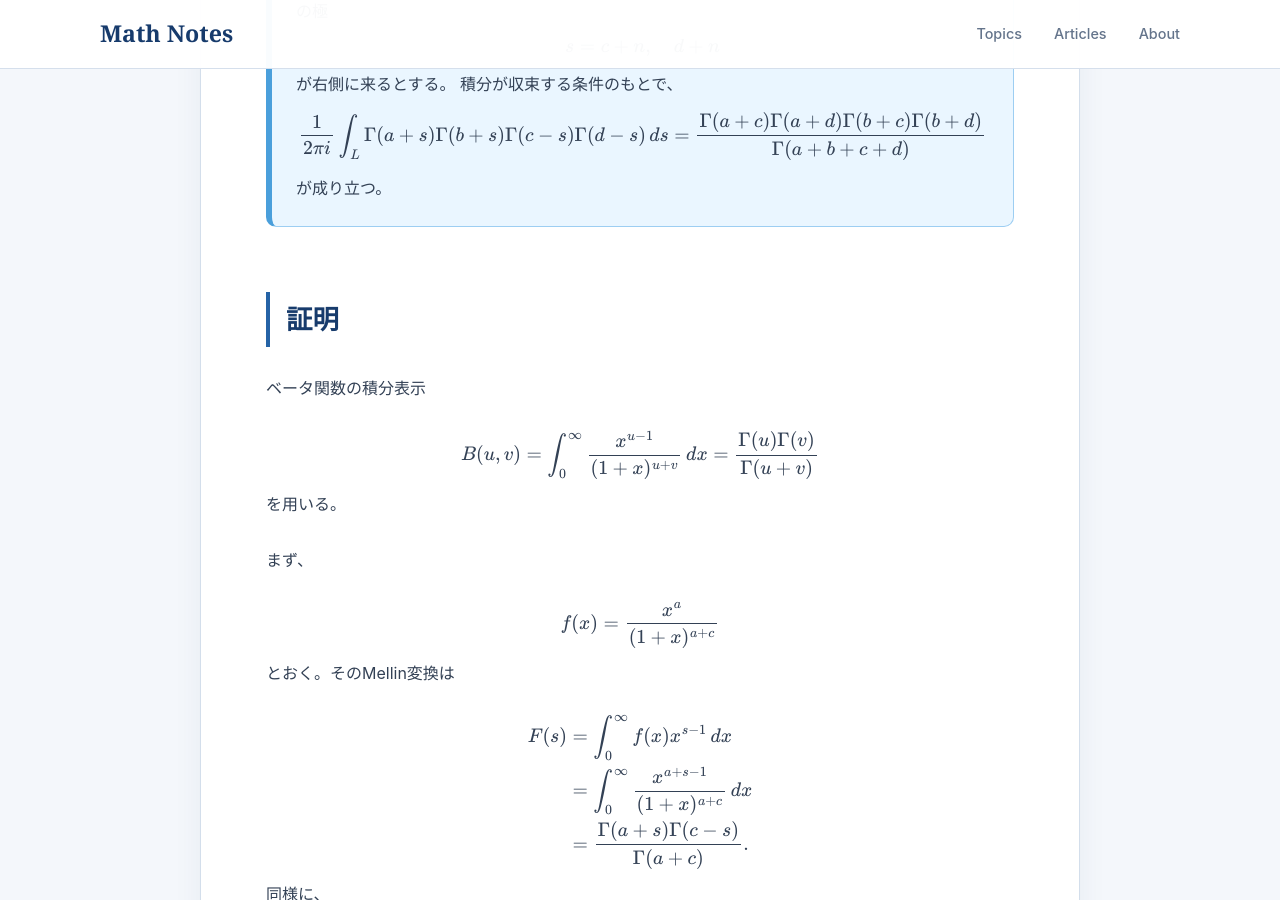
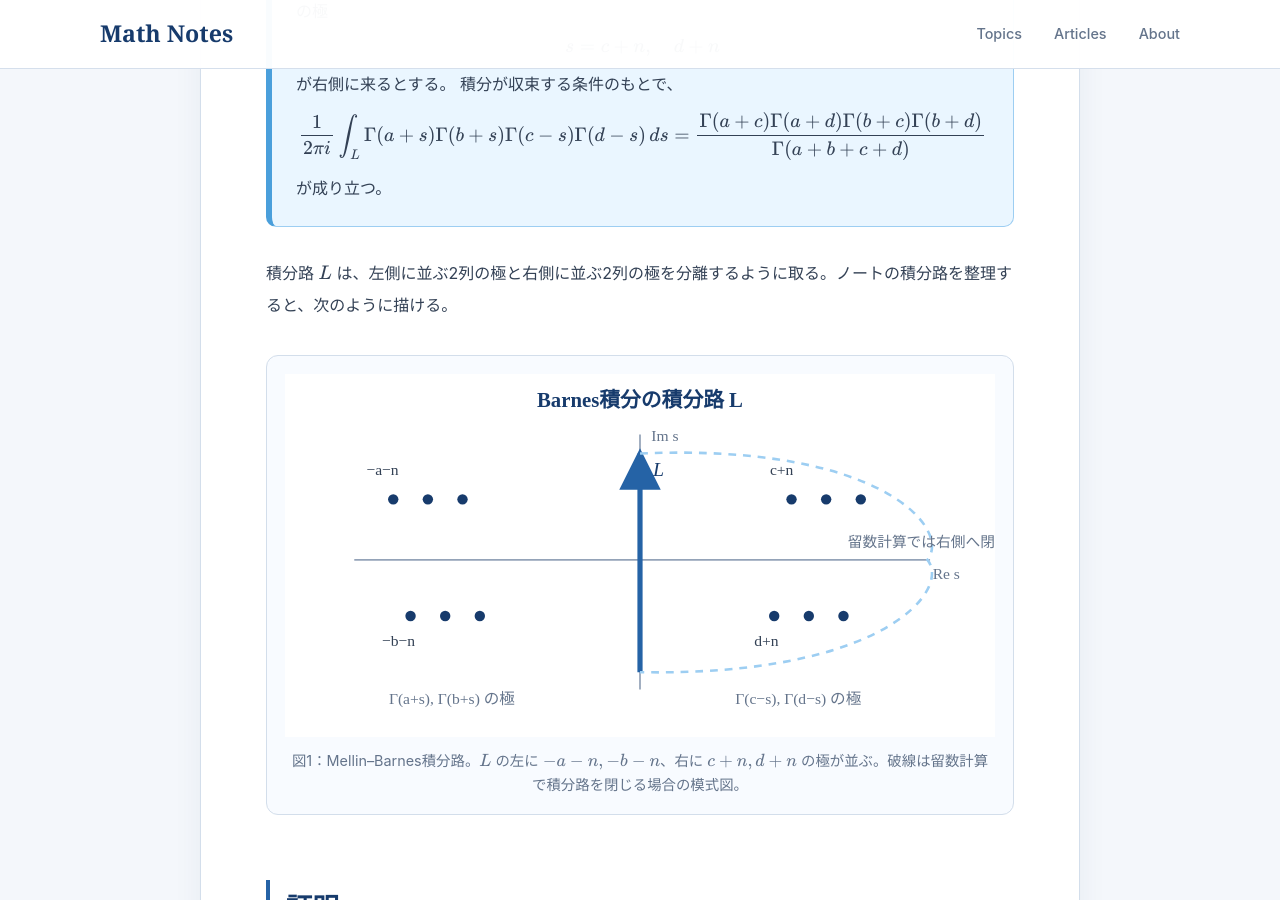
Before and after one commit to koukano/koukano.github.io, a Jekyll site: the page built from articles/mellin-barnes-first-lemma.md, in a window 1280 px wide and 900 px high, scrolled down 759 px. Built offline with Jekyll 4.4.1, drawn with Linux system fonts in a browser that asks for light colours.

Commit message:
図: Barnes積分路を追加

```diff
--- a/articles/mellin-barnes-first-lemma.md
+++ b/articles/mellin-barnes-first-lemma.md
@@ -62,6 +62,13 @@ $$
 が成り立つ。
 
 </div>
+
+積分路 $L$ は、左側に並ぶ2列の極と右側に並ぶ2列の極を分離するように取る。ノートの積分路を整理すると、次のように描ける。
+
+<figure class="article-figure">
+  <img src="/images/figures/mellin-barnes-contour.svg" alt="Barnes積分で左側の極と右側の極を分離する縦の積分路L">
+  <figcaption>図1：Mellin–Barnes積分路。$L$ の左に $-a-n,-b-n$、右に $c+n,d+n$ の極が並ぶ。破線は留数計算で積分路を閉じる場合の模式図。</figcaption>
+</figure>
 
 ## 証明
 
```
